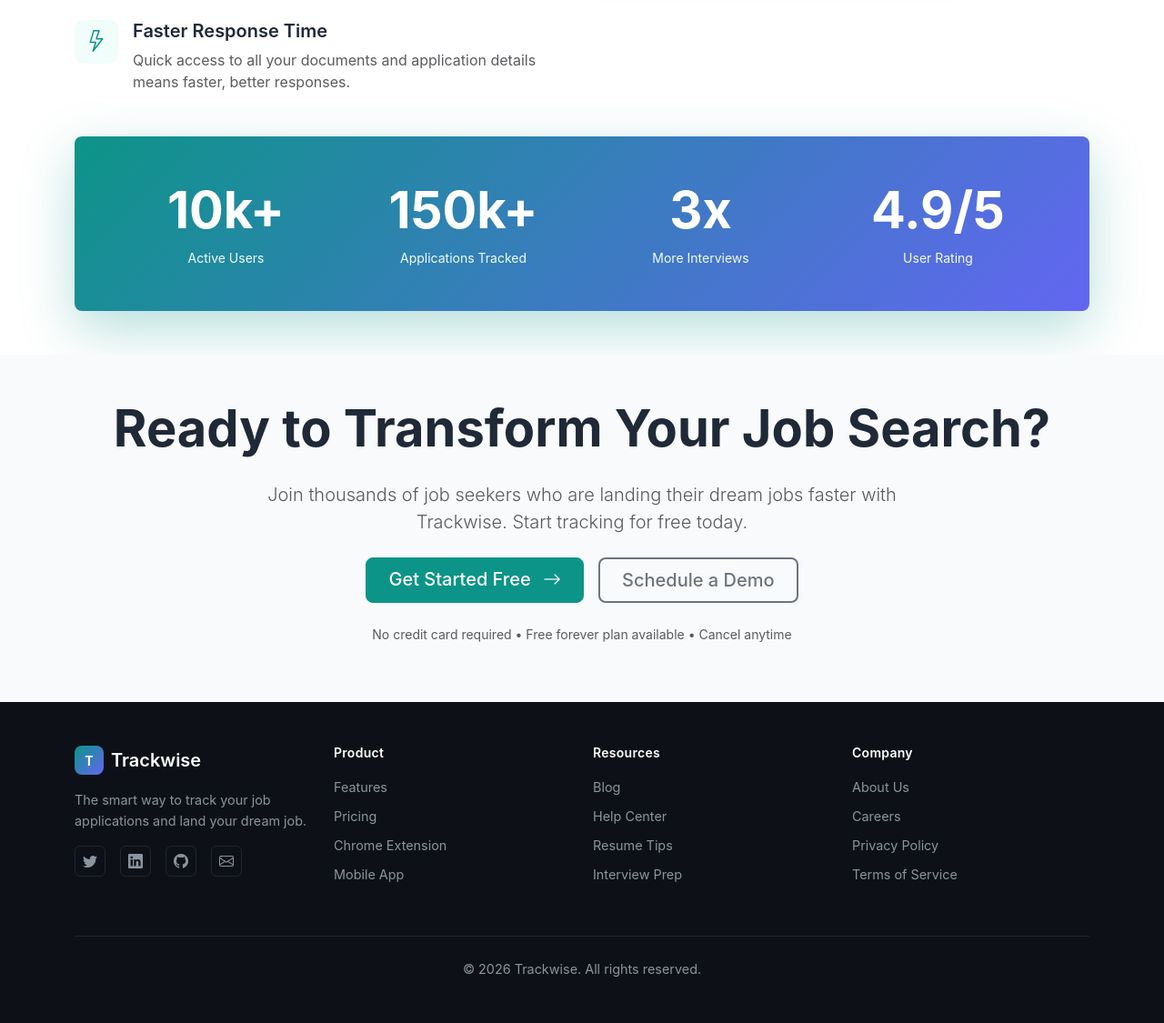
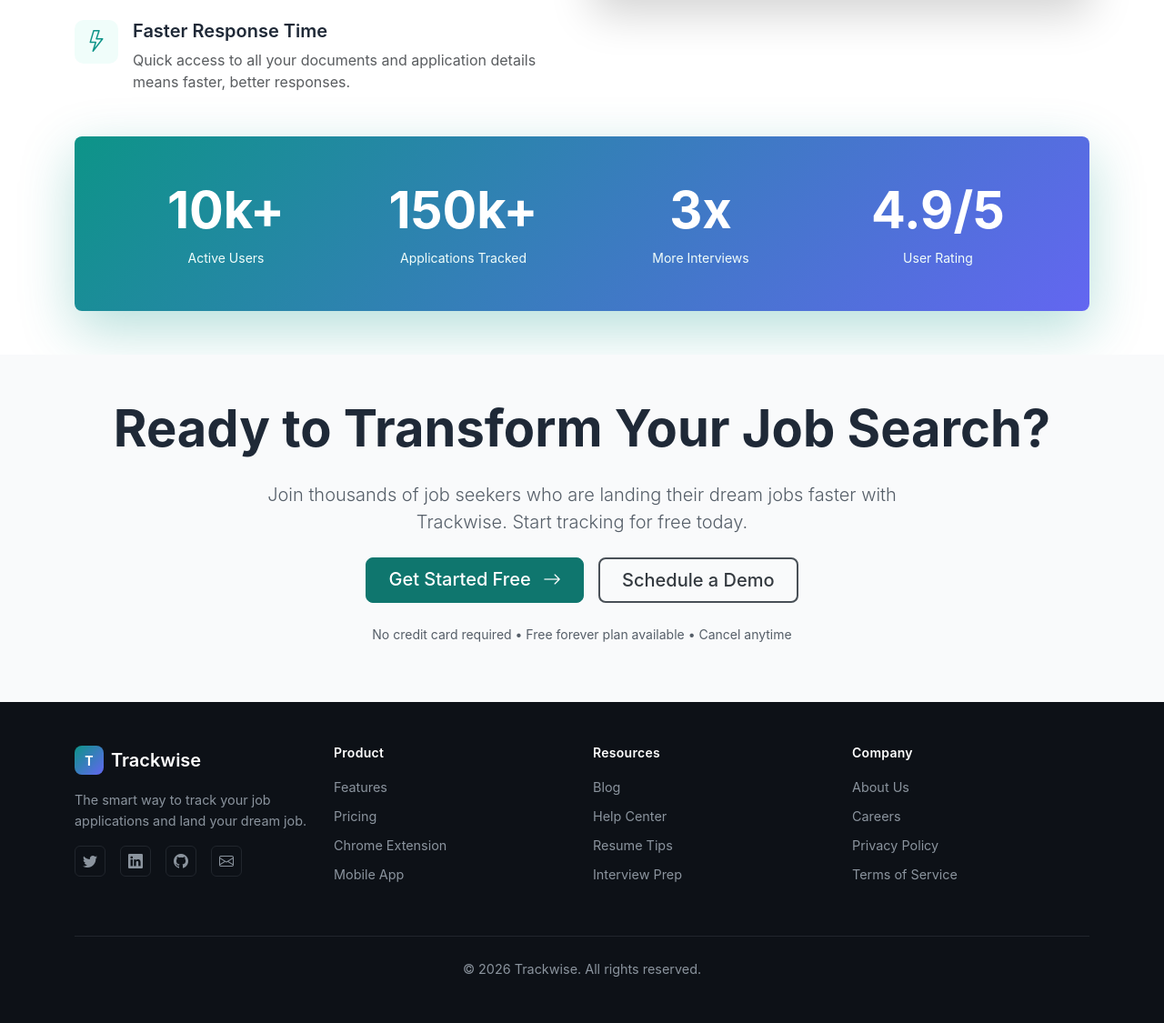
Before and after one commit to gcarravi/job-application-tracker, a Django app: page / in a window 1280 px wide. Shown: the part 2644-3769 px from the top of the page at 91% size. Run offline with Django 4.2, Linux system fonts and the light colour scheme; some libraries are stand-ins or nearby versions.

Commit message:
Background and foreground colors do not have a sufficient contrast ratio

```diff
--- a/static/css/style-landing.css
+++ b/static/css/style-landing.css
@@ -1,3 +1,28 @@
+/* Landing-page-specific colour tokens */
+:root {
+    /* Neutrals */
+    --white: #ffffff;
+    --white-translucent: rgba(255, 255, 255, 0.9);
+
+    /* Teal scale (extends base.css teal vars) */
+    --teal-deeper: #0c665f;         /* btn hover — one step darker than --teal-dark */
+    --teal-accent: #5eead4;         /* feature card hover border */
+    --teal-shadow: rgba(13, 148, 136, 0.3);
+
+    /* Grays */
+    --gray-outline: #495057;        /* outline button border / hover bg */
+    --gray-outline-text: #343a40;   /* outline button text — 10.5:1 on white */
+    --gray-accessible: #555e68;     /* muted text on --bg-subtle — 5.5:1 */
+
+    /* Shadows */
+    --shadow-soft: rgba(0, 0, 0, 0.1);
+
+    /* Footer */
+    --footer-bg: #0d1117;
+    --footer-muted: #8b949e;
+    --footer-border: #21262d;
+}
+
 /* Global Styles */
 body {
     font-family: -apple-system, BlinkMacSystemFont, 'Segoe UI', Roboto, 'Helvetica Neue', Arial, sans-serif;
@@ -47,26 +72,32 @@ body {
 
 /* Buttons */
 .btn-primary {
-    background-color: var(--teal);
-    border-color: var(--teal);
+    background-color: var(--teal-dark); /* darkened from --teal for 5.2:1 contrast ratio */
+    border-color: var(--teal-dark);
+    color: var(--white);
     font-weight: 500;
     transition: all 0.3s;
 }
 
 .btn-primary:hover {
-    background-color: var(--teal-dark);
-    border-color: var(--teal-dark);
+    background-color: var(--teal-deeper);
+    border-color: var(--teal-deeper);
+    color: var(--white);
     transform: translateY(-2px);
-    box-shadow: 0 4px 12px rgba(13, 148, 136, 0.3);
+    box-shadow: 0 4px 12px var(--teal-shadow);
 }
 
 .btn-outline-secondary {
     border-width: 2px;
+    border-color: var(--gray-outline);
+    color: var(--gray-outline-text); /* darkened from Bootstrap default #6c757d for 10.5:1 contrast ratio */
     font-weight: 500;
     transition: all 0.3s;
 }
 
 .btn-outline-secondary:hover {
+    background-color: var(--gray-outline);
+    color: var(--white);
     transform: translateY(-2px);
 }
 
--- a/templates/landing.html
+++ b/templates/landing.html
@@ -110,6 +110,7 @@
                                      https://images.unsplash.com/photo-1758598307046-22f11e2a6917?crop=entropy&cs=tinysrgb&fit=max&fm=jpg&ixid=M3w3Nzg4Nzd8MHwxfHNlYXJjaHwxfHxwcm9mZXNzaW9uYWwlMjB3b3Jrc3BhY2UlMjBkZXNrJTIwbGFwdG9wfGVufDF8fHx8MTc3MjY1MDExM3ww&ixlib=rb-4.1.0&q=80&w=1280 1280w"
                              sizes="(max-width: 991px) 100vw, 50vw"
                              alt="Professional workspace"
+                             width="640" height="960"
                              class="img-fluid rounded shadow-lg"
                              fetchpriority="high">
                     </div>
@@ -275,6 +276,7 @@
                                  https://images.unsplash.com/photo-1558222218-b7b54eede3f3?crop=entropy&cs=tinysrgb&fit=max&fm=jpg&ixid=M3w3Nzg4Nzd8MHwxfHNlYXJjaHwxfHxzdWNjZXNzZnVsJTIwYnVzaW5lc3MlMjBwZXJzb24lMjBoYXBweXxlbnwxfHx8fDE3NzI3MjgwMDV8MA&ixlib=rb-4.1.0&q=80&w=1280 1280w"
                          sizes="(max-width: 991px) 100vw, 50vw"
                          alt="Successful professional"
+                         width="640" height="360"
                          class="img-fluid rounded shadow-lg">
                 </div>
                 <div class="col-lg-6 order-lg-1">
```
Also changed, not shown: other parts of static/css/style-landing.css (+28 -22 lines).
